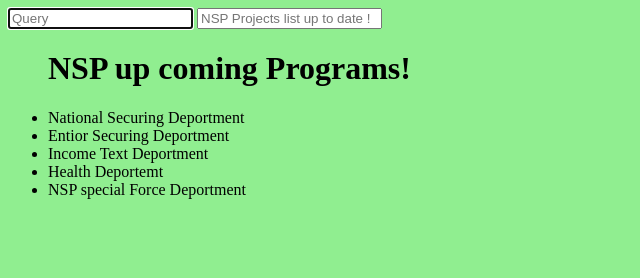
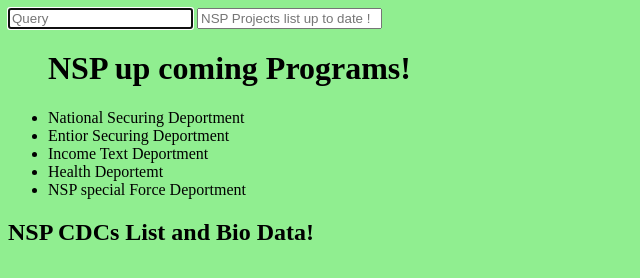
Before and after one commit to Mohib008/New-Project1, a plain HTML site: page index.html in a window 1280 px wide. Shown: the whole page, without its empty margins (0-640 px from the left). Drawn offline with nearby package versions, Linux system fonts and the light colour scheme.

Commit message:
new header add

```diff
--- a/index.html
+++ b/index.html
@@ -19,6 +19,7 @@
         <li>Health Deportemt</li>
         <li>NSP special Force Deportment</li>
     </ul>
+    <h2> NSP CDCs List and Bio Data!</h2>
     <script src="https://comde.jquery.com/jquery-3.3.main.js"></script>
     <script src="app.js" type="text/javascript"></script>
 </body>
```
